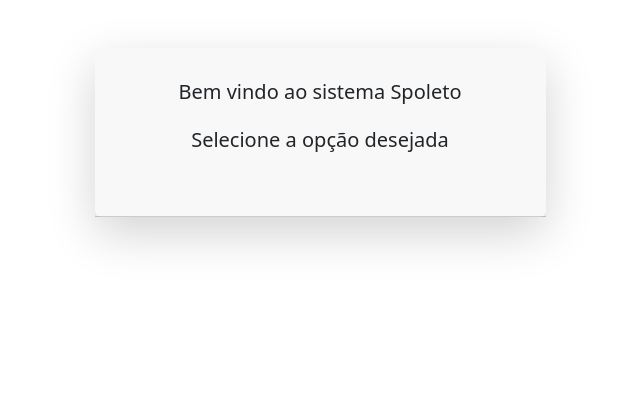
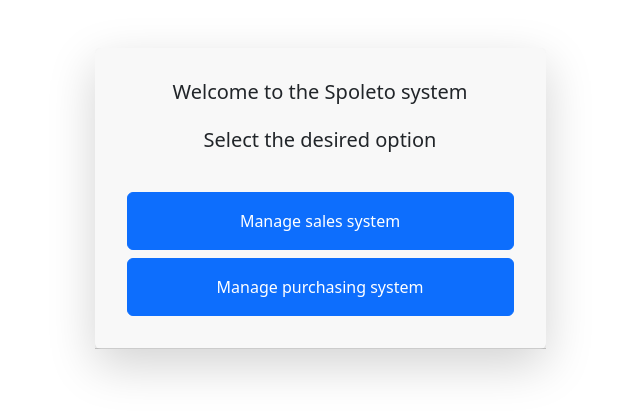
Before and after one commit to lucasbrumm/angular, an Angular app in the folder spoleto/front/: page / in a window 1280 px wide. Shown: the top 416 px of the page, without its empty margins (320-960 px from the left). Built offline with nearby package versions, Linux system fonts and the light colour scheme.

Commit message:
feat: creating purchasing and sales component

```diff
--- a/spoleto/front/src/app/app.component.html
+++ b/spoleto/front/src/app/app.component.html
@@ -5,12 +5,19 @@
         <div class="card shadow-lg border-0 rounded-lg mt-5">
           <div class="card-header">
             <h5 class="text-center font-weight-light my-4">
-              Bem vindo ao sistema Spoleto
+              Welcome to the Spoleto system
             </h5>
             <h5 class="text-center font-weight-light my-4">
-              Selecione a opção desejada
+              Select the desired option
             </h5>
-            <div class="card-body"></div>
+            <div class="card-body">
+              <button
+                *ngFor="let option of optionsMenu"
+                class="btn btn-primary d-block mb-2 w-100 py-3"
+              >
+                {{ option.label }}
+              </button>
+            </div>
           </div>
         </div>
       </div>
--- a/spoleto/front/src/app/app.component.ts
+++ b/spoleto/front/src/app/app.component.ts
@@ -5,6 +5,7 @@
 import { FontAwesomeModule } from '@fortawesome/angular-fontawesome';
 import { faCoffee } from '@fortawesome/free-solid-svg-icons';
 import { NgbAlertModule } from '@ng-bootstrap/ng-bootstrap';
+import { OptionsMenu } from './optionsMenu';
 
 @Component({
   selector: 'app-root',
@@ -20,18 +21,18 @@
   styleUrl: './app.component.css',
 })
 export class AppComponent {
-  title = 'front';
-  demonio = 'demonio325';
-  faCoffee = faCoffee;
-  isOpen = false;
+  optionsMenu: OptionsMenu[] = [];
   error = '';
 
-  toggleAlert() {
-    this.isOpen = !this.isOpen;
+  ngOnInit() {
+    this.addOptions(['Manage sales system', 'Manage purchasing system']);
   }
 
-  onSubmit(form: NgForm) {
-    this.error = 'ERRORRR';
-    console.log(form);
+  addOptions(labels: string[]) {
+    labels.forEach((label) => {
+      let newOption = new OptionsMenu();
+      newOption.label = label;
+      this.optionsMenu.push(newOption);
+    });
   }
 }
--- /dev/null
+++ b/spoleto/front/src/app/optionsMenu.ts
@@ -0,0 +1,3 @@
+export class OptionsMenu {
+  label?: string;
+}
--- /dev/null
+++ b/spoleto/front/src/app/purchasing/purchasing.component.html
@@ -0,0 +1 @@
+<p>purchasing works!</p>
--- /dev/null
+++ b/spoleto/front/src/app/sales/sales.component.html
@@ -0,0 +1 @@
+<p>sales works!</p>
```
Also changed, not shown: spoleto/front/src/app/purchasing/purchasing.component.ts (added, +12 -0 lines), spoleto/front/src/app/sales/sales.component.ts (added, +12 -0 lines), spoleto/front/src/app/purchasing/purchasing.component.css (added), spoleto/front/src/app/sales/sales.component.css (added), 2 other files (tests, documents, lock files or other folders).
